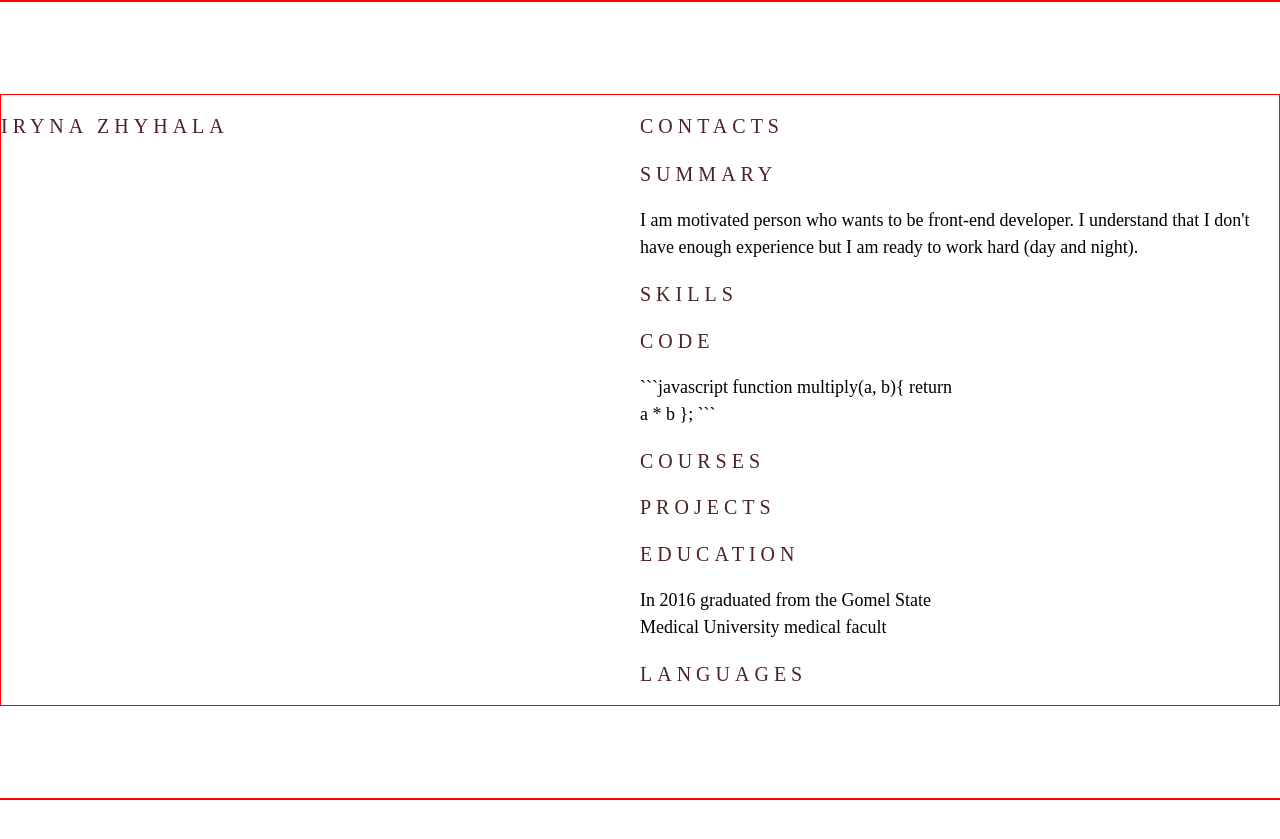
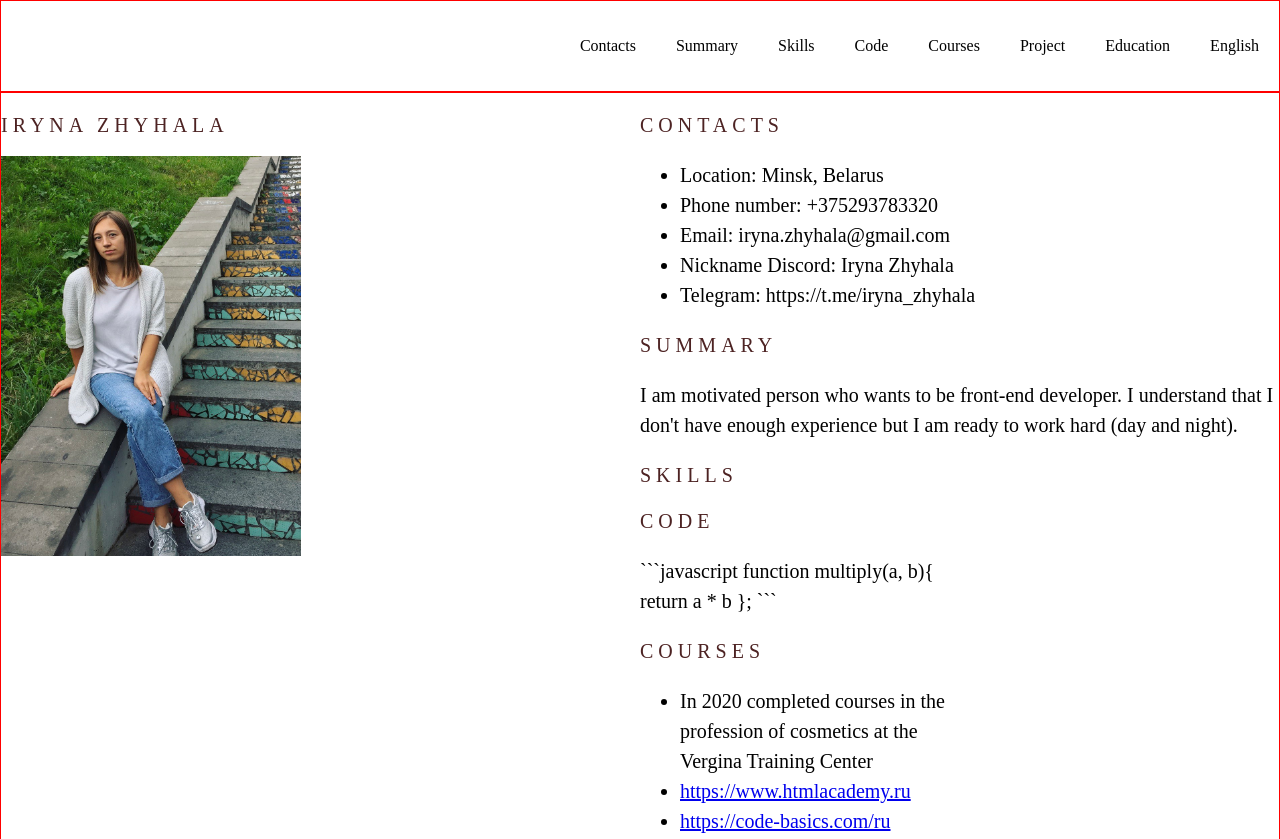
Before and after one commit to iryna-zhyhala/rsschool-cv, a plain HTML site: page index.html in a window 1280 px wide. Shown: the top 839 px of the page. Before the commit the page ends 800 px from the top, so only its background shows below. Drawn offline with Linux system fonts and the light colour scheme; a web font is replaced by a local one.

Commit message:
feat: add nav

````diff
--- a/index.html
+++ b/index.html
@@ -13,19 +13,35 @@
 </head>
 <body>
     <header class="header">
-        <div class="container">
-
-        </div>
+        <nav class="nav">
+            <ul class="nav-list">
+                <li class="nav-item"><a href="#contacts" class="nav-link">Contacts</a></li>
+                <li class="nav-item"><a href="#summary" class="nav-link">Summary</a></li>
+                <li class="nav-item"><a href="#skills" class="nav-link">Skills</a></li>
+                <li class="nav-item"><a href="#code" class="nav-link">Code</a></li>
+                <li class="nav-item"><a href="#courses" class="nav-link">Courses</a></li>
+                <li class="nav-item"><a href="#project" class="nav-link">Project</a></li>
+                <li class="nav-item"><a href="#educotion" class="nav-link">Education</a></li>
+                <li class="nav-item"><a href="#english" class="nav-link">English</a></li>
+            </ul>
+        </nav>
     </header>
     <main class="main">
         <div class="container">
             <div class="main-container">
                 <section class="section" id="profile" >
                     <h1 class="section-title">Iryna Zhyhala</h1>
+                    <img src="assets/img/iryna.jpg" alt="my photo" height="400" width="300">
                 </section>
-                <section class="section" id="contacts">
-                    <h2 class="section-title">Contacts</h2>
-                    <p></p>
+                <section class="section">
+                    <h2 class="section-title" id="contacts">Contacts</h2>
+                    <ul class="contacts">
+                        <li>Location: Minsk, Belarus</li>
+                        <li>Phone number: +375293783320</li>
+                        <li>Email: iryna.zhyhala@gmail.com</li>
+                        <li>Nickname Discord: Iryna Zhyhala</li>
+                        <li>Telegram: https://t.me/iryna_zhyhala</li>
+                    </ul>
                 <section>
                 <secrion class="section" id="summary">
                     <h2 class="section-title">Summary</h2>
@@ -38,14 +54,19 @@
                     <h2 class="section-title">Code</h2>
                     <p>
                         ```javascript
-function multiply(a, b){
+  function multiply(a, b){
 return a * b
 };
 ```
                     </p>
                 </section>
                 <section class="section" id="courses">
-                 <h2 class="section-title">Courses</h2>
+                    <h2 class="section-title">Courses</h2>
+                    <ul>
+                        <li>In 2020 completed courses in the profession of cosmetics at the Vergina Training Center</li>
+                        <li><a href="//www.htmlacademy.ru/">https://www.htmlacademy.ru</a></li>
+                        <li><a href="//code-basics.com/ru">https://code-basics.com/ru</a></li>
+                    </ul>
                 </section>
                 <section class="section" id="projects">
                     <h2 class="section-title">Projects</h2>
@@ -56,6 +77,7 @@ return a * b
                 </section>
                 <section class="section" id="languages">
                     <h2 class="section-title">Languages</h2>
+                    <p>A1-A2(Elementary)</p>
                 </section>
             </div>
         </div>
--- a/style.css
+++ b/style.css
@@ -2,9 +2,13 @@
     box-sizing: border-box;
 }
 
-body{
+html {
+    scroll-behavior: smooth;
+}
+
+body {
     font-family: 'Roboto Slab', serif;
-    font-size: 18px;
+    font-size: 20px;
     font-weight: 400;
     line-height: 1.5;
     color: #4d2323;
@@ -18,34 +22,52 @@ body{
     justify-content: space-between;
 }
 
-.header{
+.header {
     border: 1px solid red;
 }
 
-.main{
+.nav-list {
+    display: flex;
+    justify-content: flex-end;
+    align-items: center;
+
+    list-style: none;
+  }
+
+.nav-link {
+    padding: 0 20px;
+    line-height: 50px;
+    text-decoration: none;
+    color: #000000;
+    font-size: 16px;
+
+    transition: .3s;
+}
+
+.main {
     border: 1px solid red;
 }
 
-.footer{
+.footer {
     border: 1px solid red;
 }
 
-.container{
+.container {
     max-width: 1440px;
     margin: 0 auto;
 }
 
-.main-container{
+.main-container {
     display: flex;
     flex-wrap: wrap;
 }
 
-.section{
+.section {
     color: #000000;
     width: 50%;
 }
 
-.section-title{
+.section-title {
     color: #4d2323;
     font-size: 20px;
     font-weight: 400;
````
